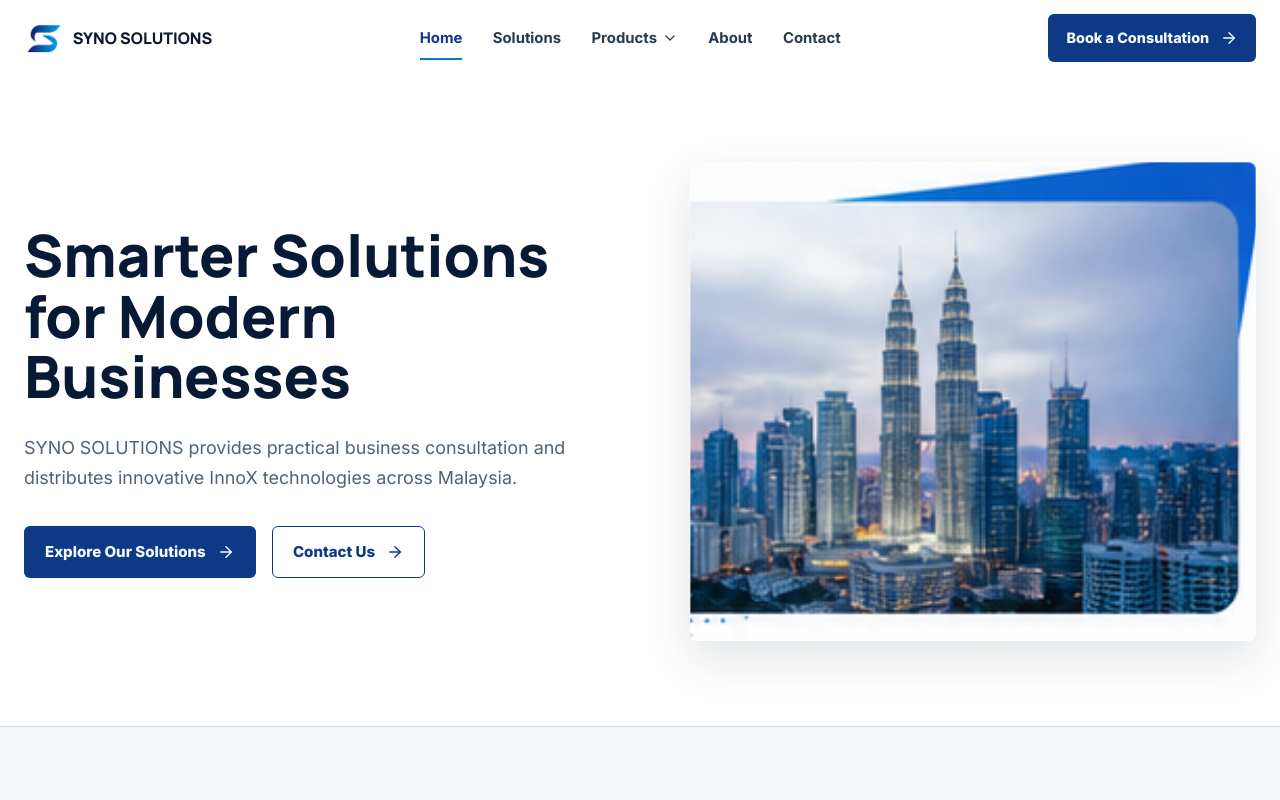
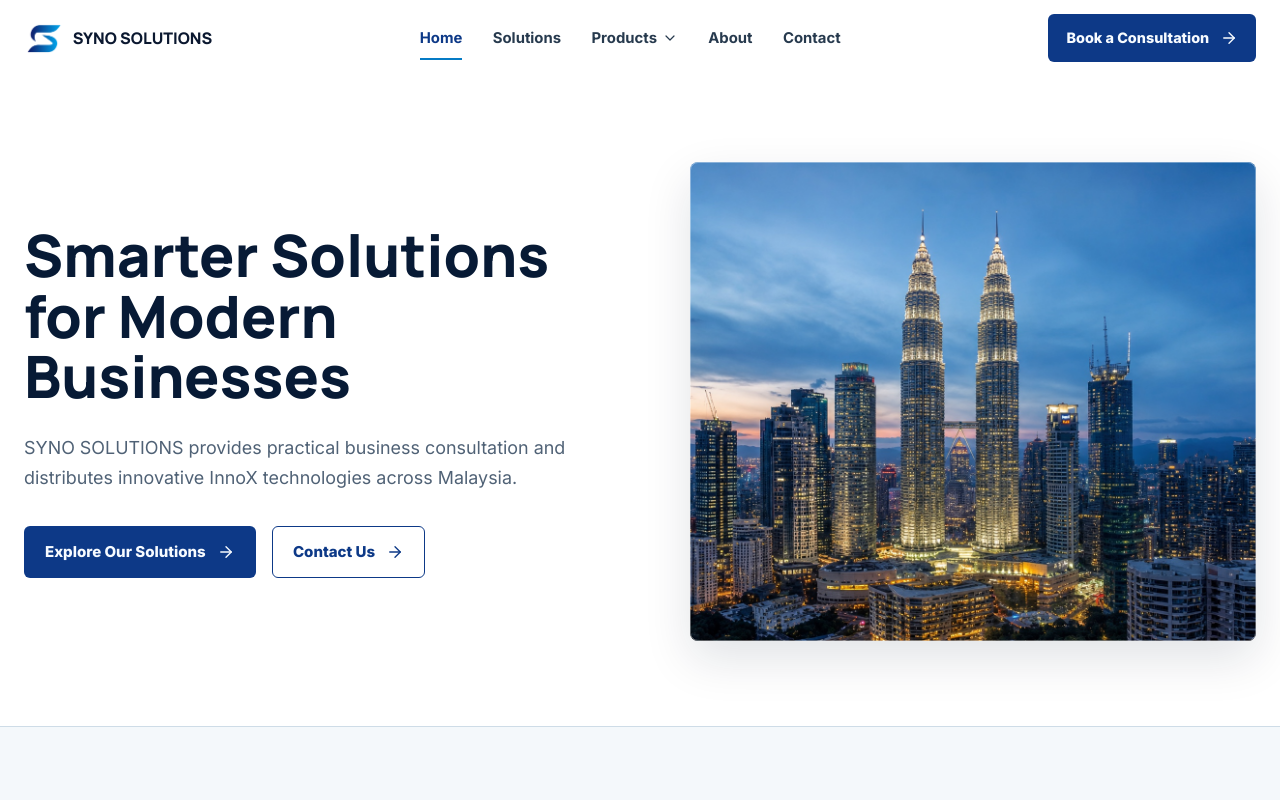
Before and after one commit to CreatifMind/Syno-Solutions, a React (Vite) app: page / in a window 1280 px wide. Shown: the top 800 px of the page. Built offline with nearby package versions, Linux system fonts and the light colour scheme.

Commit message:
Upgrade home skyline hero to HD image

```diff
--- a/src/pages/HomePage.tsx
+++ b/src/pages/HomePage.tsx
@@ -69,10 +69,10 @@ export default function HomePage() {
           </div>
           <figure className="home-hero-media">
             <img
-              src="/assets/about-kl-concept.png"
+              src="/assets/kl-skyline-hero-hd.jpg"
               alt="Kuala Lumpur skyline"
-              width="420"
-              height="230"
+              width="1586"
+              height="992"
               decoding="async"
               fetchPriority="high"
             />
```
Also changed, not shown: public/assets/kl-skyline-hero-hd.jpg (added).
